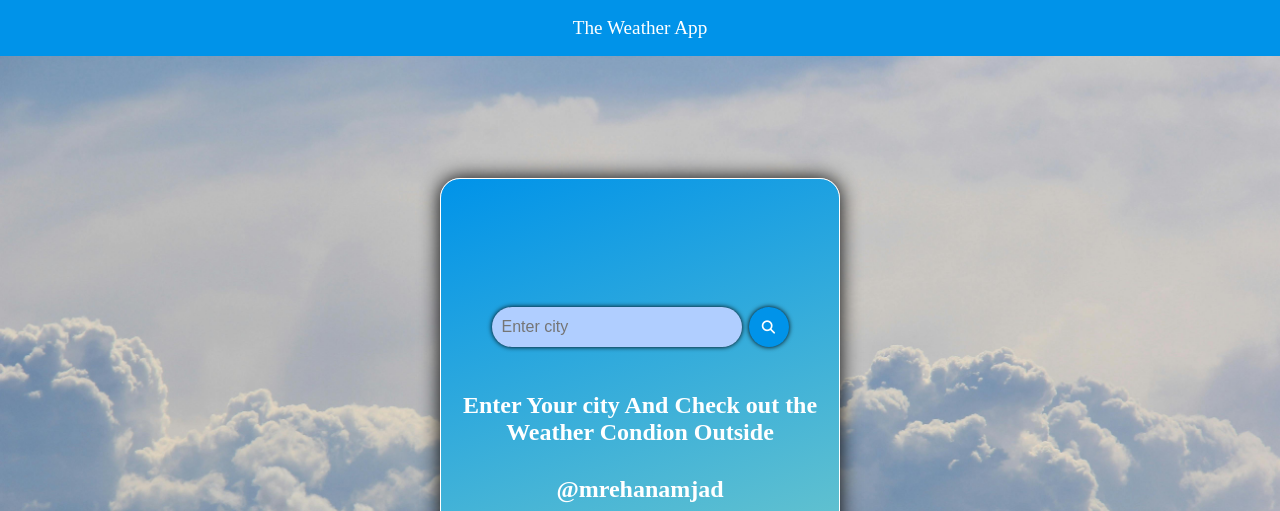
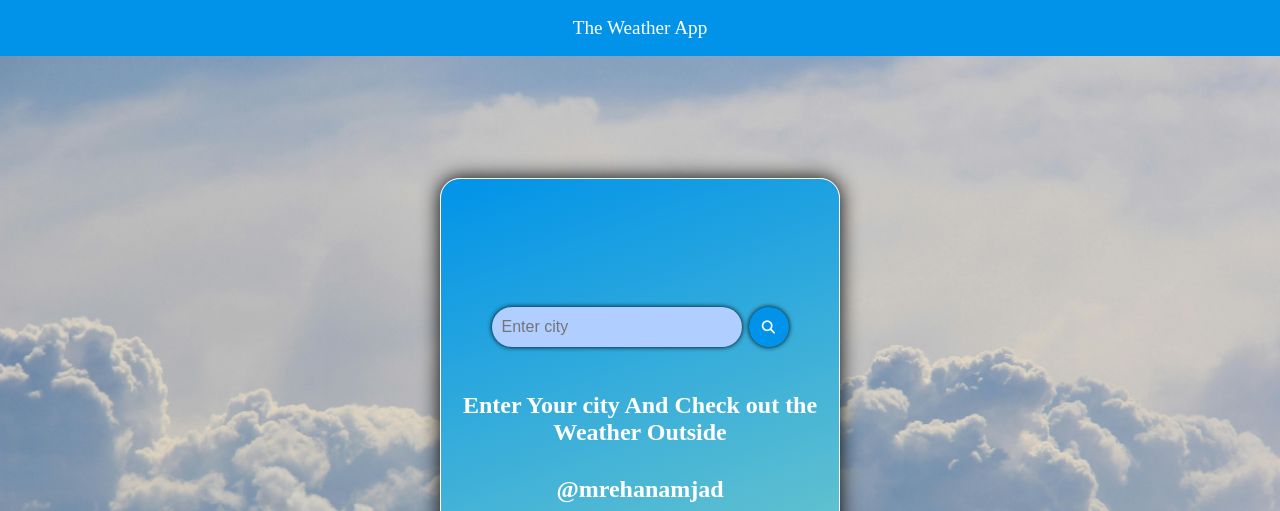
Before and after one commit to mrehanamjad/weather-app, a plain HTML site: page index.html in a window 1280 px wide. Shown: the top 511 px of the page. Drawn offline with Linux system fonts and the light colour scheme.

Commit message:
Update index.html

```diff
--- a/index.html
+++ b/index.html
@@ -22,7 +22,7 @@
           <button><i class="fa-solid fa-magnifying-glass"></i></button>
         </form>
 
-        <h2>Enter Your city And Check out the Weather Condion Outside</h2>
+        <h2>Enter Your city And Check out the Weather Outside</h2>
         <h2>@mrehanamjad</h2>
         <span>
           <a
```
